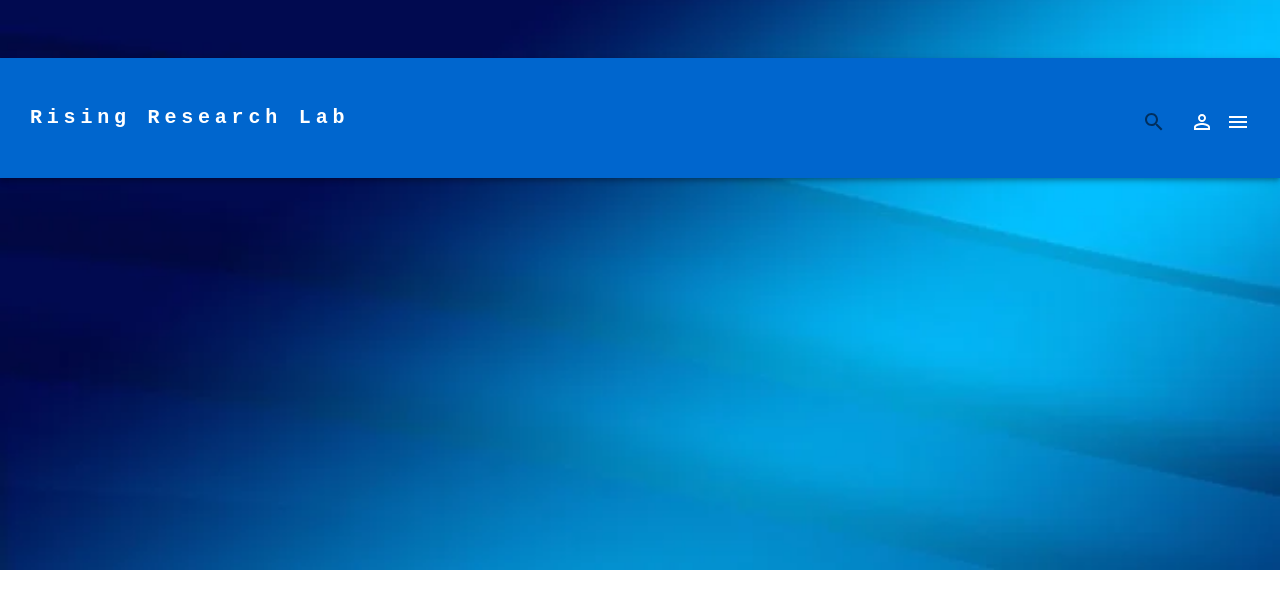
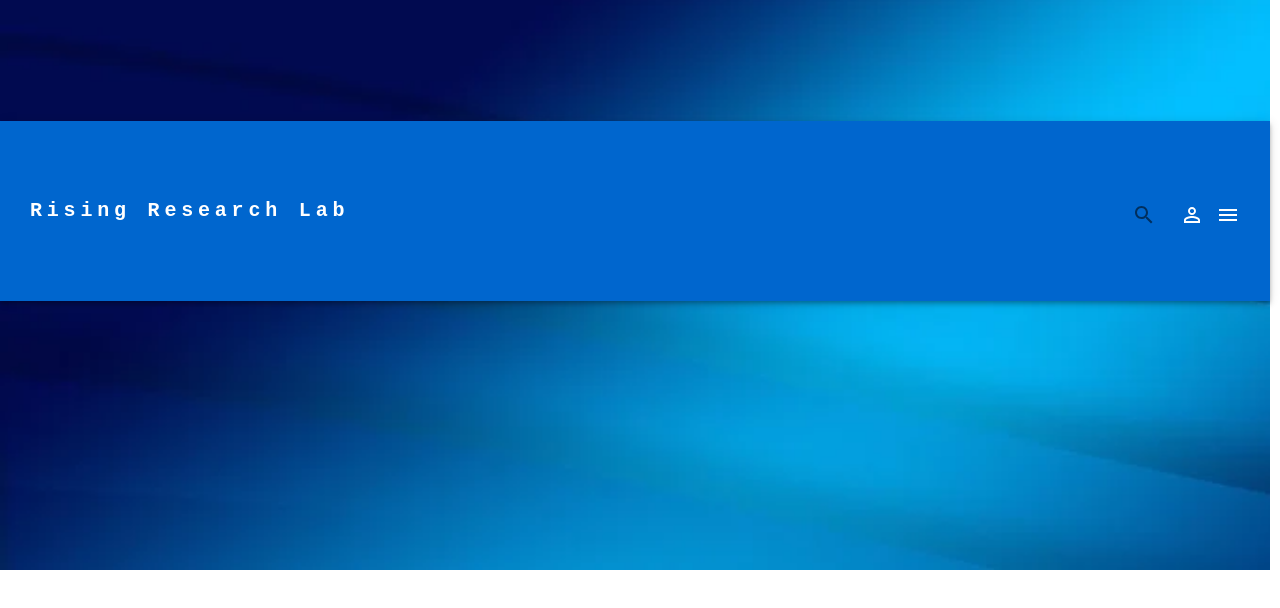
Before and after one commit to pustian-rafiq/rising-research-lab, a React (Create React App) app: page / in a window 1280 px wide. Shown: the top 608 px of the page. Built offline with nearby package versions, Linux system fonts and the light colour scheme.

Commit message:
banner and menu done

```diff
--- a/src/App.js
+++ b/src/App.js
@@ -2,6 +2,7 @@
 import './App.css';
 import { Button } from '@mui/material';
 import HomePage from './pages/HomePage';
+import './assets/css/style.css'
 
 function App() {
   return (
--- /dev/null
+++ b/src/assets/css/header.css
@@ -0,0 +1,27 @@
+
+.headerContainer{
+    /* padding-top: 10%; */
+    width: 100%;
+    display: flex;
+    flex-direction: row;
+    align-items: right;
+    justify-content: space-between;
+
+}
+.headerContent{
+    display: flex;
+    flex-direction: column;
+    align-items: right;
+}
+.headerContent li{
+    list-style: none;
+    font-size: 36px;
+    color:#898A8A;
+    font-weight: bold;
+    cursor: pointer;
+}
+.headerContent li:hover{
+
+    color:#000;
+
+}
--- /dev/null
+++ b/src/assets/css/style.css
@@ -0,0 +1,2 @@
+
+@import 'header.css';
--- a/src/components/home/Header.js
+++ b/src/components/home/Header.js
@@ -1,49 +1,28 @@
-import * as React from 'react';
-import { styled } from '@mui/material/styles';
-import AppBar from '@mui/material/AppBar';
-import Box from '@mui/material/Box';
-import Toolbar from '@mui/material/Toolbar';
-import IconButton from '@mui/material/IconButton';
+import { Close } from "@mui/icons-material";
+import { Box, IconButton } from "@mui/material";
 import Typography from '@mui/material/Typography';
 import MenuIcon from '@mui/icons-material/Menu';
-import SearchIcon from '@mui/icons-material/Search';
-import MoreIcon from '@mui/icons-material/MoreVert';
 import PersonOutlineOutlinedIcon from '@mui/icons-material/PersonOutlineOutlined';
 import SearchOutlinedIcon from '@mui/icons-material/SearchOutlined';
 
-const StyledToolbar = styled(Toolbar)(({ theme }) => ({
-    alignItems: 'flex-start',
-    paddingTop: theme.spacing(1),
-    paddingBottom: theme.spacing(2),
-    // Override media queries injected by theme.mixins.toolbar
-    '@media all': {
-        minHeight: 128,
-    },
-}));
-
-export default function TopBanner() {
+export default function Header({ setMenu, menu }) {
+    const closeHandler = () => {
+        setMenu(!menu)
+    }
     return (
-        <Box sx={{ flexGrow: 1 }}>
-            <AppBar position="static">
-
-                    <Box sx={{display:'flex',justifyContent:'space-between',alignItems:'center',background:'#0066CE',padding:'30px 30px'}}>
-                        <Typography
-                            variant="h6"
-                            noWrap
-                            component="a"
-                            href="/"
-                            sx={{
-                                mr: 2,
-                                display: { xs: 'none', md: 'flex' },
-                                fontFamily: 'monospace',
-                                fontWeight: 700,
-                                letterSpacing: '.3rem',
-                                color: 'inherit',
-                                textDecoration: 'none',
-                            }}
-                        >
-                            Rising Research Lab
-                        </Typography>
+        <Box style={{ display: 'flex', justifyContent: 'center' }} sx={{ flexGrow: 1 }}>
+            <div className="headerContainer">
+                <ul className="headerContent">
+                    <li>News + Updates</li>
+                    <li>Research</li>
+                    <li>About</li>
+                    <li>Graduate Program</li>
+                    <li>People</li>
+                    <li>Events</li>
+                    <li>Videos</li>
+                    <li>Member Portal</li>
+                </ul>
+                <div>
                     <Box  >
                         <IconButton size="large" aria-label="search"  >
                             <SearchOutlinedIcon />
@@ -56,18 +35,38 @@ export default function TopBanner() {
                         >
                             <PersonOutlineOutlinedIcon />
                         </IconButton>
+
+                        {
+                            menu ?
+
                                 <IconButton
                                     size="large"
                                     aria-label="display more actions"
                                     edge="end"
                                     color="inherit"
+
                                 >
                                     <MenuIcon />
                                 </IconButton>
-                        </Box>
+                                :
+                                <IconButton
+                                size="large"
+                                aria-label="display more actions"
+                                edge="end"
+                                color="inherit"
+
+                            >
+                              <Close onClick={closeHandler}  />
+                            </IconButton>
+
+                        }
                     </Box>
 
-            </AppBar>
+                </div>
+            </div>
+            {/* <div>
+                <Close onClick={closeHandler} sx={{ color: 'white' }} />
+            </div> */}
         </Box>
     );
 }
--- a/src/components/home/TopBanner.js
+++ b/src/components/home/TopBanner.js
@@ -1,25 +1,104 @@
 import { Box } from '@mui/system'
-import React from 'react'
+import React, { useState } from 'react'
 import BannerImage from '../../assets/images/banner2.webp'
+
+
+import { styled } from '@mui/material/styles';
+import AppBar from '@mui/material/AppBar';
+import Toolbar from '@mui/material/Toolbar';
+import IconButton from '@mui/material/IconButton';
+import Typography from '@mui/material/Typography';
+import MenuIcon from '@mui/icons-material/Menu';
+import PersonOutlineOutlinedIcon from '@mui/icons-material/PersonOutlineOutlined';
+import SearchOutlinedIcon from '@mui/icons-material/SearchOutlined';
+import { Close } from '@mui/icons-material';
+
 import Header from './Header'
+import { Grid } from '@mui/material';
+
+
+const StyledToolbar = styled(Toolbar)(({ theme }) => ({
+    alignItems: 'flex-start',
+    paddingTop: theme.spacing(1),
+    paddingBottom: theme.spacing(2),
+    // Override media queries injected by theme.mixins.toolbar
+    '@media all': {
+        minHeight: 128,
+    },
+}));
+
 const TopBanner = () => {
 
-    const myStyle={
+    const myStyle = {
         backgroundImage: `url(${BannerImage})`,
-        height:'80vh',
-        marginTop:'-70px',
-        fontSize:'50px',
+        height: '80vh',
+        marginTop: '-70px',
+        fontSize: '50px',
         backgroundSize: 'cover',
         backgroundRepeat: 'no-repeat',
     };
 
+    const [menu, setMenu] = useState(true)
+
+    const menuHandler = () => {
+        setMenu(!menu)
+    }
+
     return (
         <>
-            <Box sx={myStyle}  >
+            <Box sx={{display:'flex'}}>
+                <Box sx={myStyle} style={!menu ? { width: '70%', display: 'inline-block' } : { width: '100%' }} >
+                    <Box sx={{marginTop:'15%'}}>
+                        <AppBar position="static" style={!menu ? { display: 'none' } : { width: '100%' }} >
+                            <Box sx={{ display: 'flex', justifyContent: 'space-between', alignItems: 'center', background: '#0066CE', padding: '60px 30px' }}>
+                                <Typography
+                                    variant="h6"
+                                    noWrap
+                                    component="a"
+                                    href="/"
+                                    sx={{
+                                        mr: 2,
+                                        display: { xs: 'none', md: 'flex' },
+                                        fontFamily: 'monospace',
+                                        fontWeight: 700,
+                                        letterSpacing: '.3rem',
+                                        color: 'inherit',
+                                        textDecoration: 'none',
+                                    }}
+                                >
+                                    Rising Research Lab
+                                </Typography>
+                                <Box  >
+                                    <IconButton size="large" aria-label="search"  >
+                                        <SearchOutlinedIcon />
+                                    </IconButton>
+                                    <IconButton
+                                        size="large"
+                                        aria-label="display more actions"
+                                        edge="end"
+                                        color="inherit"
+                                    >
+                                        <PersonOutlineOutlinedIcon />
+                                    </IconButton>
 
-                <Box sx={{paddingTop:'10%'}} >
-                    <Header />
-
+                                    <IconButton
+                                        size="large"
+                                        aria-label="display more actions"
+                                        edge="end"
+                                        color="inherit"
+                                        onClick={menuHandler}
+                                    >
+                                        <MenuIcon />
+                                    </IconButton>
+                                </Box>
+                            </Box>
+                        </AppBar>
+                    </Box>
+                </Box>
+                <Box sx={{marginTop:'15%',marginRight:'10px'}} style={!menu ? { width: '30%' } : { display: 'block' }}>
+                    {
+                        !menu && <Header menu={menu} setMenu={setMenu} />
+                    }
                 </Box>
             </Box>
 
```
Lines whose indentation alone changed are shown as unchanged.
